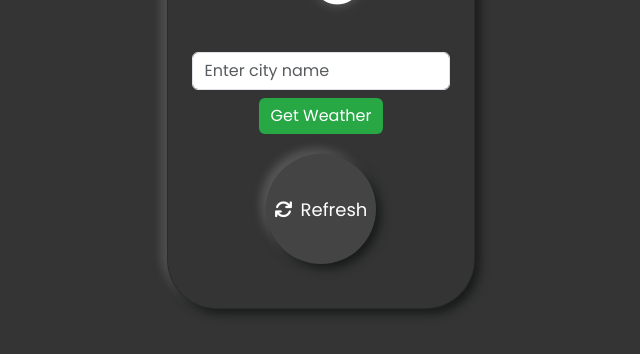
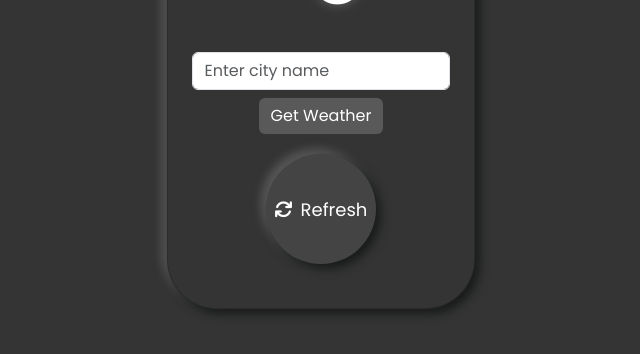
Before and after one commit to KamalRazE/11--API, a plain HTML site: page index.html in a window 1280 px wide. Shown: the part 374-728 px from the top of the page, without its empty margins (319-959 px from the left). Drawn offline with nearby package versions, Linux system fonts and the light colour scheme; no server answers.

Commit message:
Update api.css
Get weather Button color change 2(white and black )

```diff
--- a/api.css
+++ b/api.css
@@ -106,13 +106,13 @@ button i {
 }
 
 #searchBtn {
-    background-color: #28a745; /* Green example */
+    background-color: #595959; /*  example */
     border: none;
     color: white;
 }
 
 #searchBtn:hover {
-    background-color: #218838; /* Darker green on hover */
+    background-color: #252525; /* Darker green on hover */
 }
 
 @media (max-width: 767px) {
```
